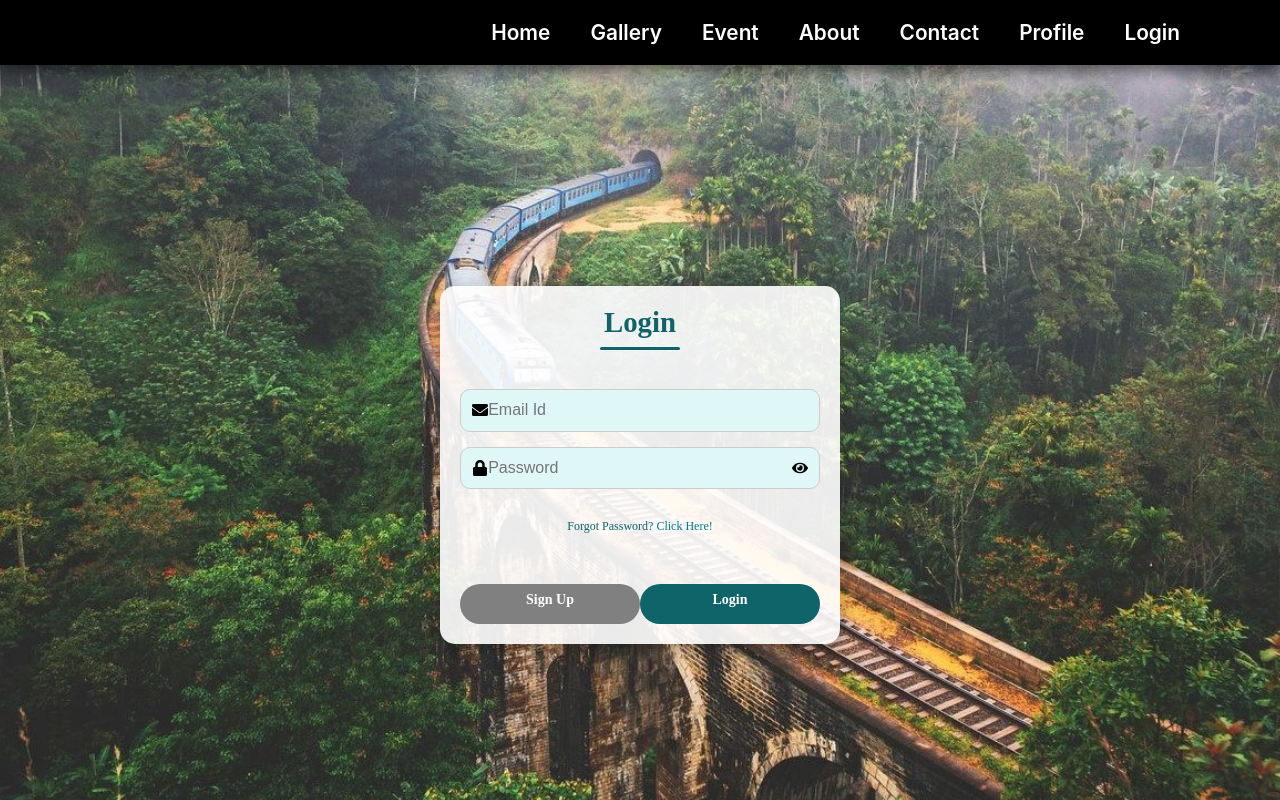
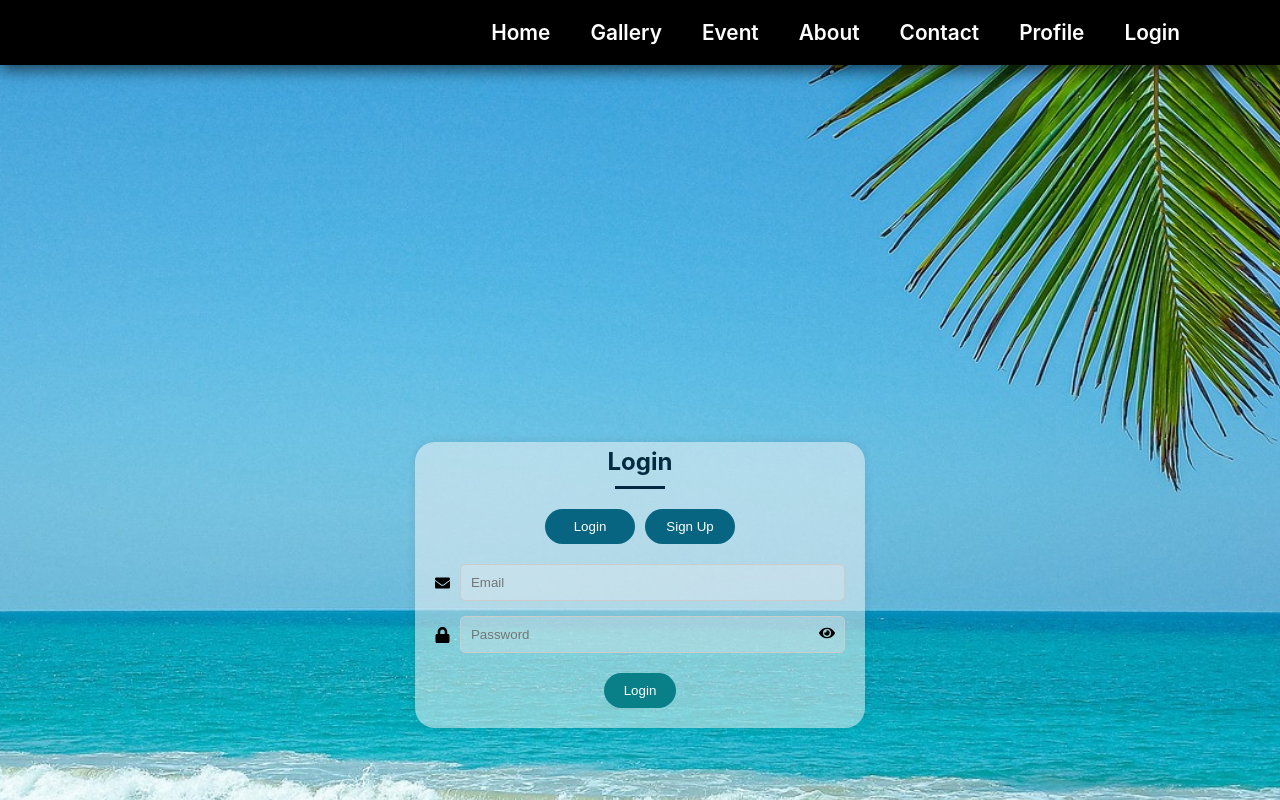
Before and after one commit to Sahani99/Ceyvoy, a React (Create React App) app: page /Login.js in a window 1280 px wide. Shown: the top 800 px of the page. Built offline with nearby package versions, Linux system fonts and the light colour scheme.

Commit message:
updated login page

```diff
--- a/src/pages/Login.js
+++ b/src/pages/Login.js
@@ -13,7 +13,7 @@ const Login = () => {
     const [licenseNumber, setLicenseNumber] = useState("");
     const [description, setDescription] = useState("");
     const [spokenLanguages, setSpokenLanguages] = useState([]);
-    const [category, setCategory] = useState("");
+    const [category, setCategory] = useState([]);
     const [priceRange, setPriceRange] = useState("");
     const [accommodationDescription, setAccommodationDescription] = useState("");
     const [contactNumber, setContactNumber] = useState("");
@@ -22,6 +22,19 @@ const Login = () => {
 
     const handleRoleSelect = (selectedRole) => {
         setRole(selectedRole);
+        setName("");
+        setEmail("");
+        setPassword("");
+        setConfirmPassword("");
+        setLicenseNumber("");
+        setDescription("");
+        setSpokenLanguages([]);
+        setCategory([]);
+        setPriceRange("");
+        setAccommodationDescription("");
+        setContactNumber("");
+        setAddress("");
+        setUploadedImages([]);
     };
 
     const handleLanguageSelect = (language) => {
@@ -34,11 +47,27 @@ const Login = () => {
         setSpokenLanguages(updatedLanguages);
     };
 
+    const handleCategorySelect = (cat) => {
+        const updatedCategories = [...category];
+        if (updatedCategories.includes(cat)) {
+            updatedCategories.splice(updatedCategories.indexOf(cat), 1);
+        } else {
+            updatedCategories.push(cat);
+        }
+        setCategory(updatedCategories);
+    };
+
     const handleImageUpload = (e) => {
         const files = Array.from(e.target.files);
-        const urls = files.map((file) => URL.createObjectURL(file));
+        const urls = files.map((file) => file.name);
         setUploadedImages((prevImages) => [...prevImages, ...urls]);
     };
+
+    const togglePasswordVisibility = () => {
+        setShowPassword(!showPassword);
+    };
+
+    const isDisabled = role === "";
 
     return (
         <div className="login-page">
@@ -46,6 +75,11 @@ const Login = () => {
                 <div className="login-header">
                     <div className="login-text">{action}</div>
                     <div className="login-underline"></div>
+                </div>
+
+                <div className="toggle-action">
+                    <button onClick={() => setAction("Login")}>Login</button>
+                    <button onClick={() => setAction("Sign Up")}>Sign Up</button>
                 </div>
 
                 {action === "Sign Up" && (
@@ -73,6 +107,8 @@ const Login = () => {
                             </div>
                         </div>
 
+                        {!role && <div className="role-warning">Please select a role to continue</div>}
+
                         {role === "Tourguide" && (
                             <>
                                 <div className="login-input-group">
@@ -82,6 +118,7 @@ const Login = () => {
                                         placeholder="License Number"
                                         value={licenseNumber}
                                         onChange={(e) => setLicenseNumber(e.target.value)}
+                                        disabled={isDisabled}
                                     />
                                 </div>
                                 <div className="login-input-group">
@@ -91,61 +128,70 @@ const Login = () => {
                                         placeholder="Description"
                                         value={description}
                                         onChange={(e) => setDescription(e.target.value)}
+                                        disabled={isDisabled}
                                     />
                                 </div>
                                 <div className="login-input-group">
                                     <FaUpload />
-                                    <div>
-                                        <label htmlFor="upload">Upload Image</label>
+                                    <div className="upload-container">
+                                        <label htmlFor="upload" className="upload-label">Choose File</label>
                                         <input
                                             id="upload"
                                             type="file"
                                             accept="image/*"
                                             style={{ display: 'none' }}
                                             onChange={handleImageUpload}
+                                            disabled={isDisabled}
                                         />
+                                        {uploadedImages.map((image, index) => (
+                                            <span key={index} className="uploaded-image-name">{image}</span>
+                                        ))}
                                     </div>
                                 </div>
                                 <div className="login-input-group">
                                     <FaUser />
-                                    <input
-                                        type="text"
-                                        placeholder="Spoken Languages"
-                                        value={spokenLanguages.join(', ')}
-                                        readOnly
-                                    />
-                                    <div className="checkbox-container">
+                                    <h4>Spoken Languages</h4>
+                                    <div className="login-checkbox-container">
+                                        <div>
                                             <input
                                                 type="checkbox"
                                                 id="english"
                                                 value="English"
                                                 onChange={() => handleLanguageSelect("English")}
+                                                disabled={isDisabled}
                                             />
                                             <label htmlFor="english">English</label>
-
+                                        </div>
+                                        <div>
                                             <input
                                                 type="checkbox"
                                                 id="sinhala"
                                                 value="Sinhala"
                                                 onChange={() => handleLanguageSelect("Sinhala")}
+                                                disabled={isDisabled}
                                             />
                                             <label htmlFor="sinhala">Sinhala</label>
-
+                                        </div>
+                                        <div>
                                             <input
                                                 type="checkbox"
                                                 id="hindi"
                                                 value="Hindi"
                                                 onChange={() => handleLanguageSelect("Hindi")}
+                                                disabled={isDisabled}
                                             />
                                             <label htmlFor="hindi">Hindi</label>
-
+                                        </div>
+                                        <div>
                                             <input
                                                 type="checkbox"
                                                 id="other-languages"
                                                 value="Other"
                                                 onChange={() => handleLanguageSelect("Other")}
+                                                disabled={isDisabled}
                                             />
                                             <label htmlFor="other-languages">Other</label>
+                                        </div>
                                     </div>
                                 </div>
                             </>
@@ -155,54 +201,63 @@ const Login = () => {
                             <>
                                 <div className="login-input-group">
                                     <FaUser />
-                                    <input
-                                        type="text"
-                                        placeholder="Category"
-                                        value={category}
-                                        onChange={(e) => setCategory(e.target.value)}
-                                    />
-                                    <div className="checkbox-container">
+                                    <h4>Categories</h4>
+                                    <div className="login-checkbox-container">
+                                        <div>
                                             <input
                                                 type="checkbox"
                                                 id="luxury"
                                                 value="Luxury"
-                                            onChange={() => {}}
+                                                onChange={() => handleCategorySelect("Luxury")}
+                                                disabled={isDisabled}
                                             />
                                             <label htmlFor="luxury">Luxury</label>
-
+                                        </div>
+                                        <div>
                                             <input
                                                 type="checkbox"
                                                 id="beach"
                                                 value="Beach"
-                                            onChange={() => {}}
+                                                onChange={() => handleCategorySelect("Beach")}
+                                                disabled={isDisabled}
                                             />
                                             <label htmlFor="beach">Beach</label>
-
+                                        </div>
+                                        <div>
                                             <input
                                                 type="checkbox"
                                                 id="hill"
                                                 value="Hill"
-                                            onChange={() => {}}
+                                                onChange={() => handleCategorySelect("Hill")}
+                                                disabled={isDisabled}
                                             />
                                             <label htmlFor="hill">Hill</label>
-
+                                        </div>
+                                        <div>
                                             <input
                                                 type="checkbox"
                                                 id="other-categories"
                                                 value="Other"
-                                            onChange={() => {}}
+                                                onChange={() => handleCategorySelect("Other")}
+                                                disabled={isDisabled}
                                             />
                                             <label htmlFor="other-categories">Other</label>
                                         </div>
                                     </div>
+                                </div>
                                 <div className="login-input-group">
                                     <FaUser />
-                                    <input
-                                        type="text"
-                                        placeholder="Price Range"
+                                    <select
                                         value={priceRange}
                                         onChange={(e) => setPriceRange(e.target.value)}
-                                    />
+                                        disabled={isDisabled}
+                                    >
+                                        <option value="">Select Price Range</option>
+                                        <option value="10-40">$10 - $40</option>
+                                        <option value="40-60">$40 - $60</option>
+                                        <option value="70-100">$70 - $100</option>
+                                        <option value="other">Other</option>
+                                    </select>
                                 </div>
                                 <div className="login-input-group">
                                     <FaUser />
@@ -211,19 +266,24 @@ const Login = () => {
                                         placeholder="Description"
                                         value={accommodationDescription}
                                         onChange={(e) => setAccommodationDescription(e.target.value)}
+                                        disabled={isDisabled}
                                     />
                                 </div>
                                 <div className="login-input-group">
                                     <FaUpload />
-                                    <div>
-                                        <label htmlFor="upload">Upload Image</label>
+                                    <div className="upload-container">
+                                        <label htmlFor="upload" className="upload-label">Choose File</label>
                                         <input
                                             id="upload"
                                             type="file"
                                             accept="image/*"
                                             style={{ display: 'none' }}
                                             onChange={handleImageUpload}
+                                            disabled={isDisabled}
                                         />
+                                        {uploadedImages.map((image, index) => (
+                                            <span key={index} className="uploaded-image-name">{image}</span>
+                                        ))}
                                     </div>
                                 </div>
                                 <div className="login-input-group">
@@ -233,8 +293,10 @@ const Login = () => {
                                         placeholder="Contact Number"
                                         value={contactNumber}
                                         onChange={(e) => setContactNumber(e.target.value)}
+                                        disabled={isDisabled}
                                     />
                                 </div>
+
                                 <div className="login-input-group">
                                     <FaEnvelope />
                                     <input
@@ -242,6 +304,7 @@ const Login = () => {
                                         placeholder="Address"
                                         value={address}
                                         onChange={(e) => setAddress(e.target.value)}
+                                        disabled={isDisabled}
                                     />
                                 </div>
                             </>
@@ -258,6 +321,7 @@ const Login = () => {
                                 placeholder="Name"
                                 value={name}
                                 onChange={(e) => setName(e.target.value)}
+                                disabled={isDisabled}
                             />
                         </div>
                     )}
@@ -266,9 +330,10 @@ const Login = () => {
                         <FaEnvelope />
                         <input
                             type="email"
-                            placeholder="Email Id"
+                            placeholder="Email"
                             value={email}
                             onChange={(e) => setEmail(e.target.value)}
+                            disabled={isDisabled}
                         />
                     </div>
 
@@ -279,12 +344,11 @@ const Login = () => {
                             placeholder="Password"
                             value={password}
                             onChange={(e) => setPassword(e.target.value)}
+                            disabled={isDisabled}
                         />
-                        {showPassword ? (
-                            <FaEyeSlash onClick={() => setShowPassword(!showPassword)} />
-                        ) : (
-                            <FaEye onClick={() => setShowPassword(!showPassword)} />
-                        )}
+                        <span className="password-toggle" onClick={togglePasswordVisibility}>
+                            {showPassword ? <FaEyeSlash /> : <FaEye />}
+                        </span>
                     </div>
 
                     {action === "Sign Up" && (
@@ -295,34 +359,13 @@ const Login = () => {
                                 placeholder="Confirm Password"
                                 value={confirmPassword}
                                 onChange={(e) => setConfirmPassword(e.target.value)}
+                                disabled={isDisabled}
                             />
-                            {showPassword ? (
-                                <FaEyeSlash onClick={() => setShowPassword(!showPassword)} />
-                            ) : (
-                                <FaEye onClick={() => setShowPassword(!showPassword)} />
-                            )}
-                        </div>
-                    )}
-                </div>
-
-                {action === "Sign Up" ? null : (
-                    <div className="login-forgot-password">
-                        Forgot Password? <span>Click Here!</span>
                         </div>
                     )}
 
-                <div className="login-submit-container">
-                    <div
-                        className={`login-submit ${action === "Login" ? "gray" : ""}`}
-                        onClick={() => setAction("Sign Up")}
-                    >
-                        Sign Up
-                    </div>
-                    <div
-                        className={`login-submit ${action === "Sign Up" ? "gray" : ""}`}
-                        onClick={() => setAction("Login")}
-                    >
-                        Login
+                    <div className="login-button-group">
+                        <button className="login-button">{action}</button>
                     </div>
                 </div>
             </div>
--- a/src/styles/Login.css
+++ b/src/styles/Login.css
@@ -1,194 +1,186 @@
+
 .login-page {
-    background-image: url('../assets/bg1.jpg');
+    display: flex;
+    justify-content: center;
+    align-items: center;
+    height: 130vh;
+    background-image: url('../assets/bg9.jpg');
     background-size: cover;
     background-position: center;
-    font-family: 'Verdana, Geneva, Tahoma, sans-serif';
-    margin: 0;
-    padding: 0;
-    height: 100vh;
-    display: flex;
-    align-items: center;
-    justify-content: center;
+
 }
 
 .login-container {
-    display: flex;
-    flex-direction: column;
-    width: 90%;
-    max-width: 400px;
-    padding: 20px;
-    background: rgba(255, 255, 255, 0.9);
-    box-shadow: 0 5px 20px rgba(0, 0, 0, 0.3);
-    border-radius: 15px;
-    transition: transform 0.3s ease-in-out;
-    gap: 15px;
-}
-
-.login-container:hover {
-    transform: scale(1.02);
+    width: 450px;
+    padding: 20px ;
+    background: rgba(245, 245, 245, 0.514);
+    box-shadow: 0px 0px 10px rgba(0, 0, 0, 0.1);
+    border-radius: 20px;
+    padding-top: 5px;
 }
 
 .login-header {
     text-align: center;
-    margin-bottom: 1rem;
+    margin-bottom: 20px;
+    color: #02293f;
 }
 
-.login-header .login-text {
-    font-size: 1.8rem;
+.login-text {
+    font-size: 24px;
     font-weight: bold;
-    color: #0F646A;
 }
 
-.login-header .login-underline {
-    width: 80px;
+.login-underline {
+    width: 50px;
     height: 3px;
-    background: #0F646A;
+    background-color: #02293f;
+    margin: 10px auto;
+}
+
+.toggle-action {
+    display: flex;
+    justify-content: center;
+    margin-bottom: 20px;
+
+}
+
+.toggle-action button {
+    background: #076581;
+    color: #fff;
+    border: none;
+    padding: 10px 20px;
+    margin: 0 5px;
+    cursor: pointer;
+    border-radius: 50px;
+    width: 90px;
+}
+
+.toggle-action button:hover {
+    background: #a6c1ce;
+}
+
+.login-role-selection {
+    text-align: center;
+    margin-bottom: 20px;
+}
+
+.login-card-group {
+    display: flex;
+    justify-content: space-between;
+}
+
+.login-card {
+    background: #077fc5;
+    border: 1px solid #ccc;
+    padding: 10px 20px;
+    margin: 0 10px;
+    cursor: pointer;
     border-radius: 15px;
-    margin: 0.5rem auto;
+    width: 145px;
+}
+
+
+.login-card.selected {
+    border-color: #73c6ce;
+    background-color: #528e94;
+    color: #fff;
+}
+
+.role-warning {
+    text-align: center;
+    color: rgb(233, 11, 11);
+    margin-bottom: 20px;
+
 }
 
 .login-inputs {
-    display: flex;
-    flex-direction: column;
-    gap: 15px;
+    margin-top: 20px;
 }
 
 .login-input-group {
     display: flex;
     align-items: center;
-    width: 100%;
-    padding: 0.7rem;
-    border: 1px solid #ccc;
-    border-radius: 10px;
-    transition: box-shadow 0.3s ease-in-out;
-    background: #e0f7f7;
+    margin-bottom: 15px;
+    position: relative;
 }
 
-.login-input-group:hover {
-    box-shadow: 0 0 10px rgba(0, 0, 0, 0.1);
+.login-input-group input {
+    width: 100%;
+    padding: 10px;
+    border: 1px solid #ccc;
+    border-radius: 5px;
+    margin-left: 10px;
 }
 
-.login-input-group input,
-.login-input-group select {
-    flex: 1;
-    border: none;
-    outline: none;
-    background: transparent;
-    font-size: 1rem;
-    color: #333;
-}
-
-.login-input-group i {
-    margin-right: 0.5rem;
-    color: #0F646A;
-}
-
-.login-role-selection {
-    display: flex;
-    flex-direction: column;
-    gap: 10px;
-}
-
-.login-card-group {
-    display: flex;
-    gap: 10px;
-    justify-content: center;
-}
-
-.login-card {
-    flex: 1;
-    padding: 0.7rem;
-    text-align: center;
-    border: 1px solid #ccc;
-    border-radius: 10px;
+.password-toggle {
+    position: absolute;
+    right: 10px;
     cursor: pointer;
-    transition: background-color 0.3s ease, transform 0.3s ease;
-    background: #e0f7f7;
-    color: #333;
-}
-
-.login-card:hover {
-    transform: scale(1.05);
-    background: #0F646A;
-    color: white;
-}
-
-.login-card.selected {
-    background: #0F646A;
-    color: white;
-}
-
-.login-forgot-password {
-    text-align: center;
-    margin: 15px 0;
-    color: #0F646A;
-    font-size: 12px;
-}
-
-.login-forgot-password span {
-    color: #007B8F;
-    cursor: pointer;
-}
-
-.login-submit-container {
-    display: flex;
-    justify-content: space-around;
-    margin-top: 20px;
-}
-
-.login-submit {
-    flex: 1;
-    padding: 0.5rem;
-    text-align: center;
-    align-items: center;
-    width: 100px;
-    height: 40px;
-    color: white;
-    background: #0F646A;
-    border-radius: 20px;
-    font-size: 14px;
-    font-weight: 700;
-    cursor: pointer;
-    transition: background 0.3s ease-in-out, transform 0.3s ease-in-out;
-}
-
-.login-submit:hover {
-    background: #007B8F;
-    transform: scale(1.05);
-}
-
-.login-submit.gray {
-    background: gray;
-    cursor: not-allowed;
 }
 
 .checkbox-container {
     display: flex;
-    gap: 10px;
-    margin-top: 5px;
+    flex-direction: column;
+    gap: 10px; /* Adds space between each checkbox block */
+}
+
+.checkbox-container div {
+    display: flex;
+    align-items: center;
+    margin-right: 20px; /* Adjust margin as needed */
 }
 
 .checkbox-container input[type="checkbox"] {
-
-    -webkit-appearance: none;
-    -moz-appearance: none;
-    appearance: none;
-    width: 15px;
-    height: 15px;
-    border: 1px solid #ccc;
-    border-radius: 3px;
-    cursor: pointer;
+    margin-right: 5px; /* Adjust margin between checkbox and label */
 }
 
-.checkbox-container input[type="checkbox"]:checked {
-    background-color: #007B8F;
+
+
+.login-input-group h4 {
+    margin: 0 10px 10px 0; /* Adjust margin around the heading */
+    font-size: 18px; /* Adjust font size for the heading */
+    color: #5a586d;
+    padding-left: 10px;
+    font-weight:600;
+
+}
+.upload-container{
+    padding-left :10px;
+    height: 5px;
+    border-radius: 10px;
+}
+.upload-label {
+    background: #fbffff;
+    padding: 5px 10px;
+    border-radius: 5px;
+    cursor: pointer;
+    color: #6e696e;
+    align-items: center;
+    padding-left: 5px;
 }
 
-.checkbox-container input[type="checkbox"]:checked + label {
-    color: white;
+.uploaded-image-name {
+    display: block;
+    margin-top: 8px;
+    color: rgb(26, 35, 41);
+    font-size: 12px;
+    padding-left: 10px;
 }
 
-.checkbox-container label {
-    font-size: 14px;
+.login-button-group {
+    text-align: center;
+    margin-top: 20px;
+}
+
+.login-button {
+    background: #097f88;
+    color: #fff;
+    border: none;
+    padding: 10px 20px;
     cursor: pointer;
+    border-radius: 50px;
 }
+
+.login-button:hover {
+    background: #075e66;
+}
```
Lines whose indentation alone changed are shown as unchanged.
